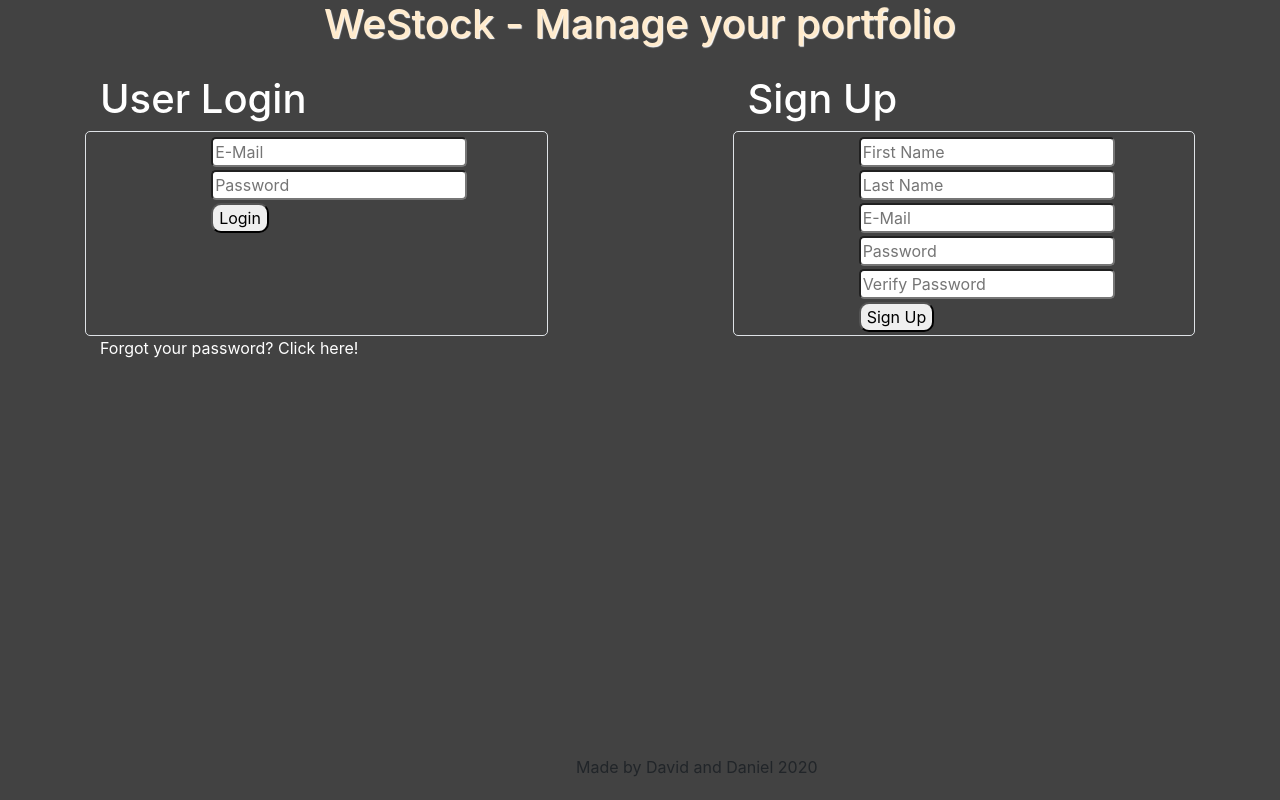
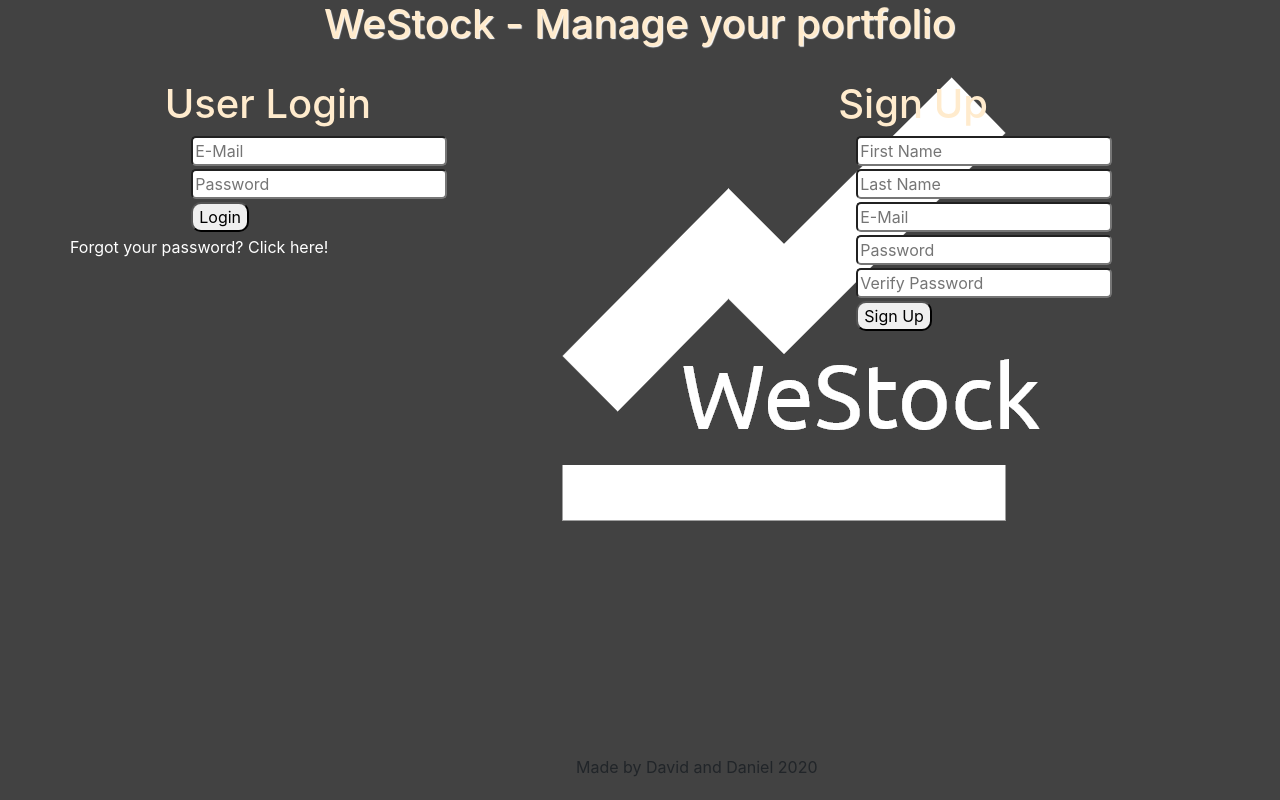
Before and after one commit to StockApp-Org/StockApp, a React (Create React App) app: page / in a window 1280 px wide. Built offline with nearby package versions, Linux system fonts and the light colour scheme.

Commit message:
Modified layout for login page and updated forms to be functional components instead of classes

```diff
--- a/src/Components/LoginForm.js
+++ b/src/Components/LoginForm.js
@@ -1,9 +1,9 @@
-import React, {Component} from 'react'
+import React from 'react'
 import {Form, Col} from 'react-bootstrap'
 
-class LoginForm extends Component {
+let LoginForm = (props) => {
 
-    async signIn(e) {
+    async function signIn(e) {
         e.preventDefault();
         var email= e.target["email"].value
         var password = e.target["loginPassword"].value;
@@ -11,16 +11,14 @@ class LoginForm extends Component {
         var formData = new FormData();
         formData.append('Email', email);
         formData.append('Password', password);
-        await this.props.auth.SignIn(formData)
+        await props.auth.SignIn(formData)
         if (JSON.parse(localStorage.getItem('current_user')) != null) {
                 window.location = "/homepage";
             }
         }
 
-    render() {
         return(
-            <div>
-            <form onSubmit={this.signIn.bind(this)} id="loginForm">
+            <form onSubmit={signIn} id="loginForm">
                 <Form.Row>
                     <Col lg={{offset: 3, span: 5}}>
                     <input id="loginEmail" type="text" name="email" placeholder="E-Mail"></input>
@@ -37,9 +35,8 @@ class LoginForm extends Component {
                     </Col>
                 </Form.Row>
             </form>
-            </div>
+
         )
-    }
 }
 
 export default LoginForm;
--- a/src/Components/SignUpForm.js
+++ b/src/Components/SignUpForm.js
@@ -1,10 +1,10 @@
-import React, {Component} from 'react';
+import React from 'react';
 import {Form, Col} from 'react-bootstrap'
 import Config from '../Config/config.json';
 
-class SignUpForm extends Component {
+let SignUpForm = () => {
 
-    async SignUpSubmit(e) {
+    async function SignUpSubmit(e) {
         e.preventDefault();
         var email = e.target["email"].value;
         var password = e.target["signUpPassword"].value;
@@ -17,14 +17,14 @@ class SignUpForm extends Component {
         formData.append('FirstName', firstName);
         formData.append('LastName', lastName);
 
-        await this.SignUpDb(formData);
+        await SignUpDb(formData);
 
         if (localStorage.getItem('current_user') != null) {
             window.location = '/homepage';
         }
     }
 
-    SignUpDb(FormData) {
+    function SignUpDb(FormData) {
 
         // eslint-disable-next-line no-extend-native
         Date.prototype.addHours = function(h) {
@@ -61,10 +61,9 @@ class SignUpForm extends Component {
         });
     };
 
-    render() {
         return (
-            <div>
-                <form onSubmit={this.SignUpSubmit.bind(this)} id="signUpForm">
+
+                <form onSubmit={SignUpSubmit} id="signUpForm">
                     <Form.Row>
                         <Col lg={{offset: 3, span: 5}}>
                             <input type="text" name="firstName" placeholder="First Name"></input>
@@ -96,9 +95,8 @@ class SignUpForm extends Component {
                         </Col>
                     </Form.Row>
                 </form>
-            </div>
+
         )
-    }
 }
 
 export default SignUpForm;
--- a/src/Pages/LoginPage.js
+++ b/src/Pages/LoginPage.js
@@ -1,42 +1,46 @@
-import React, {Component} from 'react';
+import React from 'react';
 import { Container, Row, Col } from 'react-bootstrap';
 import '../Styles/LoginPage.css';
 import SignUpForm from '../Components/SignUpForm'
 import LoginForm from '../Components/LoginForm';
+import Logo from '../Images/logo.png'
 
-class LoginPage extends Component {
+let LoginPage = (props) => {
 
-    render() {
     return (
         <Container className="loginPageContainer">
-                <Container>
+
                     <Row>
-                        <Col lg={5} className="header" id="loginHeader">
+                        <Col lg={5} id="loginDiv" className="form-div top-padding-5">
+                            <Row>
+                                <Col lg={{offset: 2, span: 6}}>
                                     <h1>User Login</h1>
                                 </Col>
-                        <Col lg={2}></Col>
-                        <Col lg={5} className="header" id="signUpHeader">
+                            </Row>
+                            <Row>
+                                <LoginForm auth={props.auth}/>
+                            </Row>
+                            <Row>
+                                <a href="/">Forgot your password? Click here!</a>
+                            </Row>
+                        </Col>
+                        <Col lg={2}>
+                            <img src={Logo} alt="Logo"/>
+                        </Col>
+                        <Col lg={5} id="signUpDiv" className="form-div top-padding-5">
+                            <Row>
+                                <Col lg={{offset: 2, span: 5}}>
                                     <h1>Sign Up</h1>
                                 </Col>
                             </Row>
                             <Row>
-                        <Col lg={5} id = "loginDiv" className="form-div border top-padding-5">
-                            <LoginForm auth={this.props.auth}/>
-                        </Col>
-                        <Col lg={2}></Col>
-                        <Col lg={5} id="signUpDiv" className="form-div border top-padding-5 display-block">
                                 <SignUpForm/>
+                            </Row>
                         </Col>
                     </Row>
-                    <Row>
-                        <Col lg={12}>
-                            <a href="/">Forgot your password? Click here!</a>
-                        </Col>
-                    </Row>
-                </Container>
+
         </Container>
         );
 }
-}
 
 export default LoginPage;
--- a/src/Styles/LoginPage.css
+++ b/src/Styles/LoginPage.css
@@ -5,10 +5,6 @@
 
 .top-padding-5 {
     padding-top: 5px;
-}
-
-.header {
-    color: white;
 }
 
 input[type="text"], input[type="password"] {
@@ -27,7 +23,15 @@ input[type="submit"] {
     padding-bottom: 3px;
 }
 
-/* Jag satte din page i en klass "loginPageContainer för annars ändrades alla <a> taggar globalt */
+#signUpForm, #loginForm {
+    width: 100%
+}
+
 .loginPageContainer a {
     color: white !important;
+    left: 50px;
 }
+
+.loginPageContainer h1 {
+    text-align: center;
+}
```
Also changed, not shown: 1 other file (tests, documents, lock files or other folders). Lines whose indentation alone changed are shown as unchanged.
